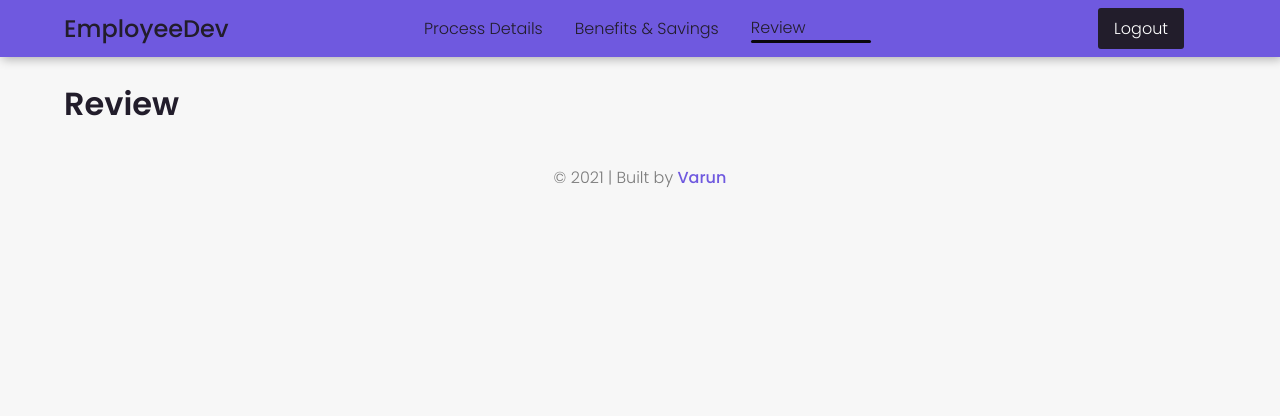
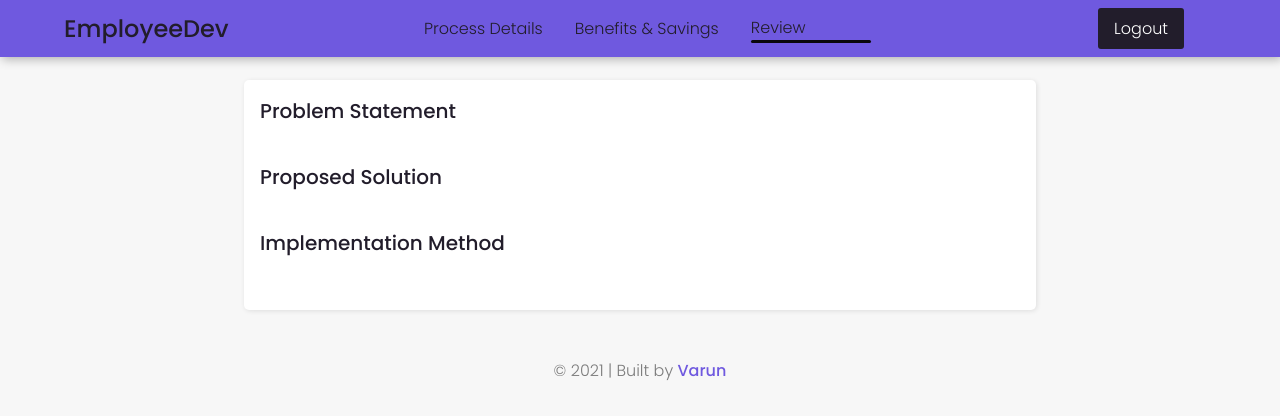
Before and after one commit to varunsundar01/EmployeeDev, a Vue app: page /final-review in a window 1280 px wide. Shown: the top 416 px of the page. Built offline with nearby package versions, Linux system fonts and the light colour scheme.

Commit message:
Displayed process-details getters

```diff
--- a/src/pages/FinalReview.vue
+++ b/src/pages/FinalReview.vue
@@ -1,3 +1,53 @@
 <template>
-    <h1>Review</h1>
+  <base-card>
+    <div class="review-element">
+      <label>Problem Statement</label>
+      <p>{{ process.problem }}</p>
+    </div>
+    <div class="review-element">
+      <label>Proposed Solution</label>
+      <p>{{ process.solution }}</p>
+    </div>
+    <div class="review-element">
+      <label>Implementation Method</label>
+      <p>{{ process.implementation }}</p>
+    </div>
+  </base-card>
 </template>
+
+<script>
+import { computed } from "vue";
+import { useStore } from "vuex";
+export default {
+  setup() {
+    const store = useStore();
+
+    const process = computed(() => {
+      return store.getters["process/getProcess"];
+    });
+
+    return {
+      process,
+    };
+  },
+};
+</script>
+
+<style scoped>
+.review-element {
+    display: flex;
+    flex-direction: column;
+    margin-bottom: 2em;
+}
+
+label {
+    font-weight: 500;
+    font-size: 1.25em;
+}
+
+p {
+    font-weight: 300;
+    font-size: 1em;
+    margin: 0.25em 0 0 0;
+}
+</style>
```
